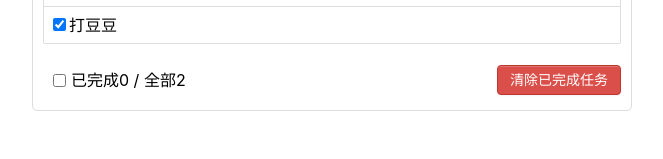
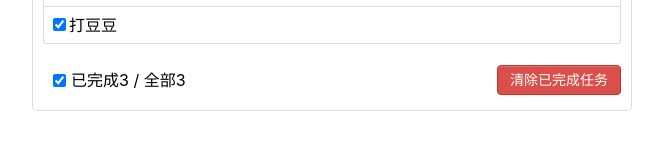
Before and after one commit to Paxxs/MyRjsPlayground, a React (Create React App) app: page / in a window 1280 px wide. Shown: the part 141-300 px from the top of the page, without its empty margins (308-971 px from the left). Built offline with nearby package versions, Linux system fonts and the light colour scheme.

Commit message:
feat: Footer组件实现统计todo显示

```diff
--- a/src/App.jsx
+++ b/src/App.jsx
@@ -75,7 +75,7 @@ class App extends Component {
         <div className={sytles.todo_wrap}>
           <Header addTodoItem={(name) => { this.addTodoItem(name) }} />
           <List todos={this.state.todos} checkTodoItem={this.checkTodoItem} delTodoItem={this.delTodoItem} />
-          <Footer />
+          <Footer todos={this.state.todos} />
         </div>
       </div>
     )
--- a/src/components/Footer/index.jsx
+++ b/src/components/Footer/index.jsx
@@ -1,17 +1,35 @@
 import React, { Component } from 'react'
+import PropTypes from 'prop-types'
 // import './index.css'
 import styles from './index.module.css'
 
 export default class Footer extends Component {
+    static propTypes = {
+        todos: PropTypes.array.isRequired
+    }
     render() {
+        const { todos } = this.props
+        // const finishedTodos = todos.reduce((accumulator, curr_todoObj) => {
+        //     return accumulator + (curr_todoObj.done ? 1 : 0)
+        // }, 0)
+        // * 如果函数体只有一句代码，可以省去 {}。返回用的 return 也能省略
+        // 计算完成的todo数量
+        const finishedTodos = todos.reduce((accumulator, curr_todoObj) => accumulator + (curr_todoObj.done ? 1 : 0), 0)
+        // 所有 todo 数量
+        const totalTodos = todos.length
         return (
             <div className={styles.todo_footer}>
                 <label>
-                    <input type="checkbox" />
+                    <input type="checkbox"
+                        // * 这里有个隐藏的坑，默认值只有在初始时候有效。后续更改值是不会有任何显示的
+                        // defaultChecked={finishedTodos === totalTodos ? true : false}
+
+                        // * 用 checked 需要有 onChange 处理函数或 readOnly
+                        checked={finishedTodos === totalTodos ? true : false} />
                 </label>
                 <span>
-                    <span>已完成0</span> / 全部2
-        </span>
+                    <span>已完成{finishedTodos}</span> / 全部{totalTodos}
+                </span>
                 <button className={`${styles.btn} ${styles.btn_danger}`}>清除已完成任务</button>
             </div>
         )
```
